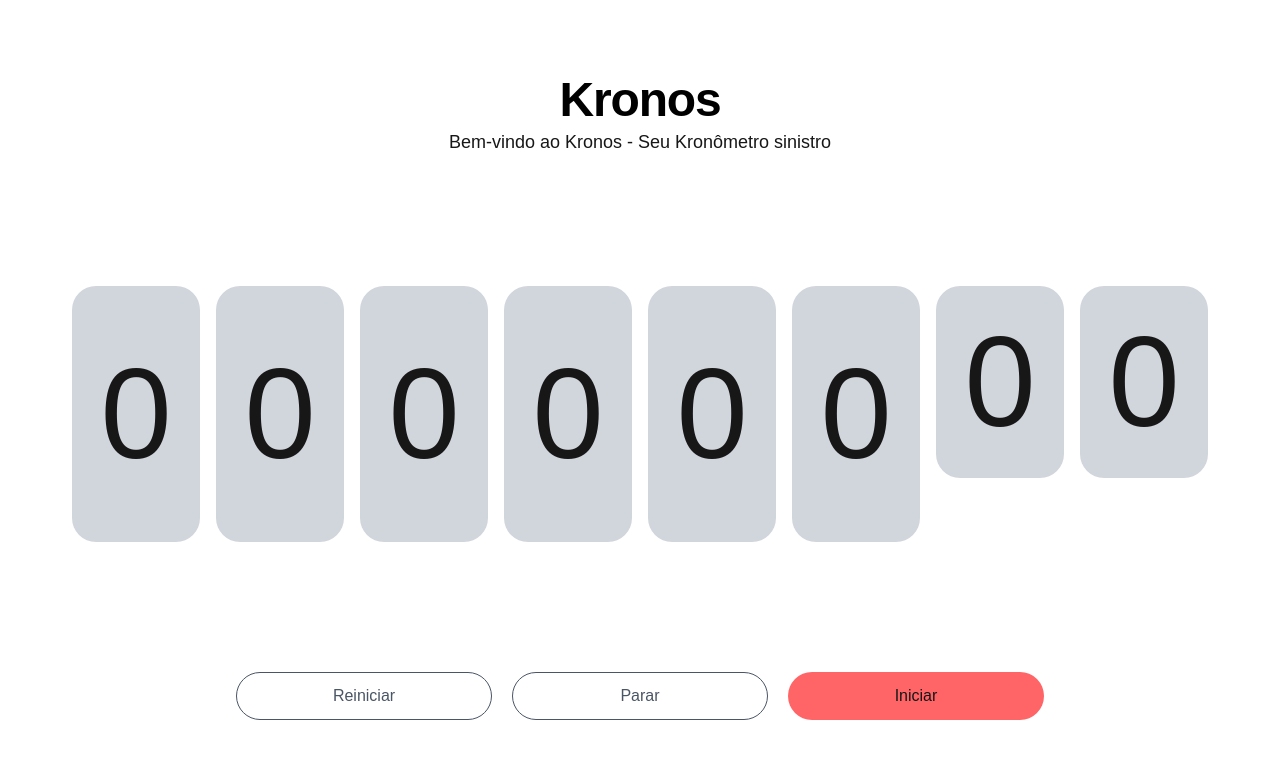
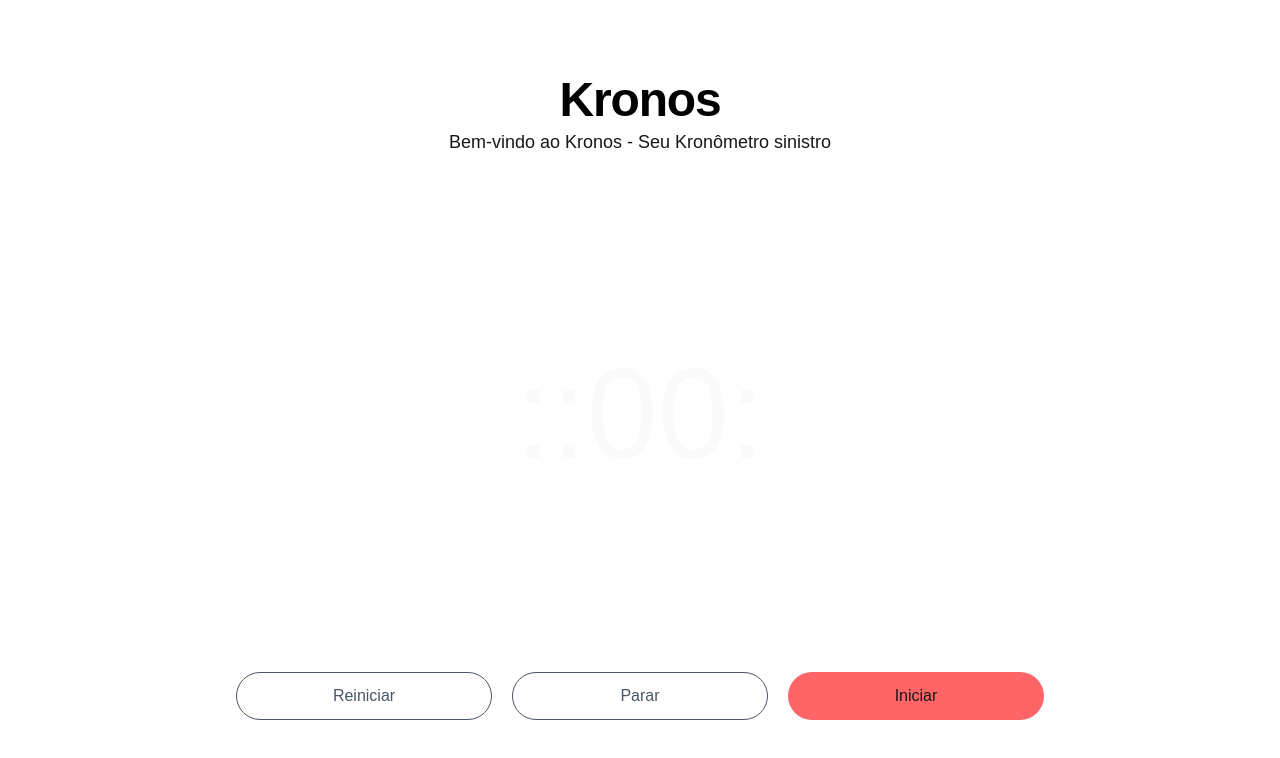
Before and after one commit to gusttavokr/kronos, a Next.js app in the folder frontend/kronos/: page / in a window 1280 px wide. Shown: the top 758 px of the page. Built offline with nearby package versions, Linux system fonts and the light colour scheme.

Commit message:
:sparkles: feat: formatação no componente

```diff
--- a/frontend/kronos/app/components/layout/cronometro.tsx
+++ b/frontend/kronos/app/components/layout/cronometro.tsx
@@ -1,52 +1,39 @@
-export enum cronometroStatus{
-    TRABALHANDO,
-    PARADO,
-    ZERADO
+interface cronometroProps {
+    milisegundo: number,
+    segundo: number,
+    minuto: number,
+    hora: number,
 }
 
-interface cronometroProps{
-    milisegundo?: number,
-    segundo: number,
-    minuto?: number,
-    hora?: number,
-    type?: cronometroStatus
+function format(value: number){
+
+    if (value < 10){
+        return <div className="text-zinc-50 text-9xl content-center rounded-3xl"> 0{value} </div>
+    }
+
+    return <div className="text-zinc-50 text-9xl content-center rounded-3xl"> {value} </div>
 }
 
 export default function Cronometro(props: cronometroProps) {
+
+
+
     return (
-        <div className="flex gap-4">
-            <div className="flex gap-4">
-                <div className="text-[#171717] text-9xl content-center w-32 h-64 bg-gray-300 rounded-3xl">
-                    0
-                </div>
-                <div className="text-[#171717] text-9xl content-center w-32 h-64 bg-gray-300 rounded-3xl">
-                    0
-                </div>
+        <div className="flex">
+
+            <div>{format(props.hora)}</div>
+            <div className="text-zinc-50 text-9xl content-center rounded-3xl">
+                :
             </div>
-            <div className="flex gap-4">
-                <div className="text-[#171717] text-9xl content-center w-32 h-64 bg-gray-300 rounded-3xl">
-                    0
-                </div>
-                <div className="text-[#171717] text-9xl content-center w-32 h-64 bg-gray-300 rounded-3xl">
-                    0
-                </div>
+            <div>{format(props.minuto)}</div>
+            <div className="text-zinc-50 text-9xl content-center rounded-3xl">
+                :
             </div>
-            <div className="flex gap-4">
-                <div className="text-[#171717] text-9xl content-center w-32 h-64 bg-gray-300 rounded-3xl">
-                    0
-                </div>
-                <div className="text-[#171717] text-9xl content-center w-32 h-64 bg-gray-300 rounded-3xl">
-                    {props.segundo}
-                </div>
+            <div>{format(props.segundo)}</div>
+            <div className="text-zinc-50 text-9xl content-center rounded-3xl">
+                :
             </div>
-            <div className="flex gap-4">
-                <div className="text-[#171717] text-9xl content-center w-32 h-48 bg-gray-300 rounded-3xl">
-                    0
-                </div>
-                <div className="text-[#171717] text-9xl content-center w-32 h-48 bg-gray-300 rounded-3xl">
-                    0
-                </div>
-            </div>
+            <div>{format(props.milisegundo)}</div>
         </div>
     )
 }
```
